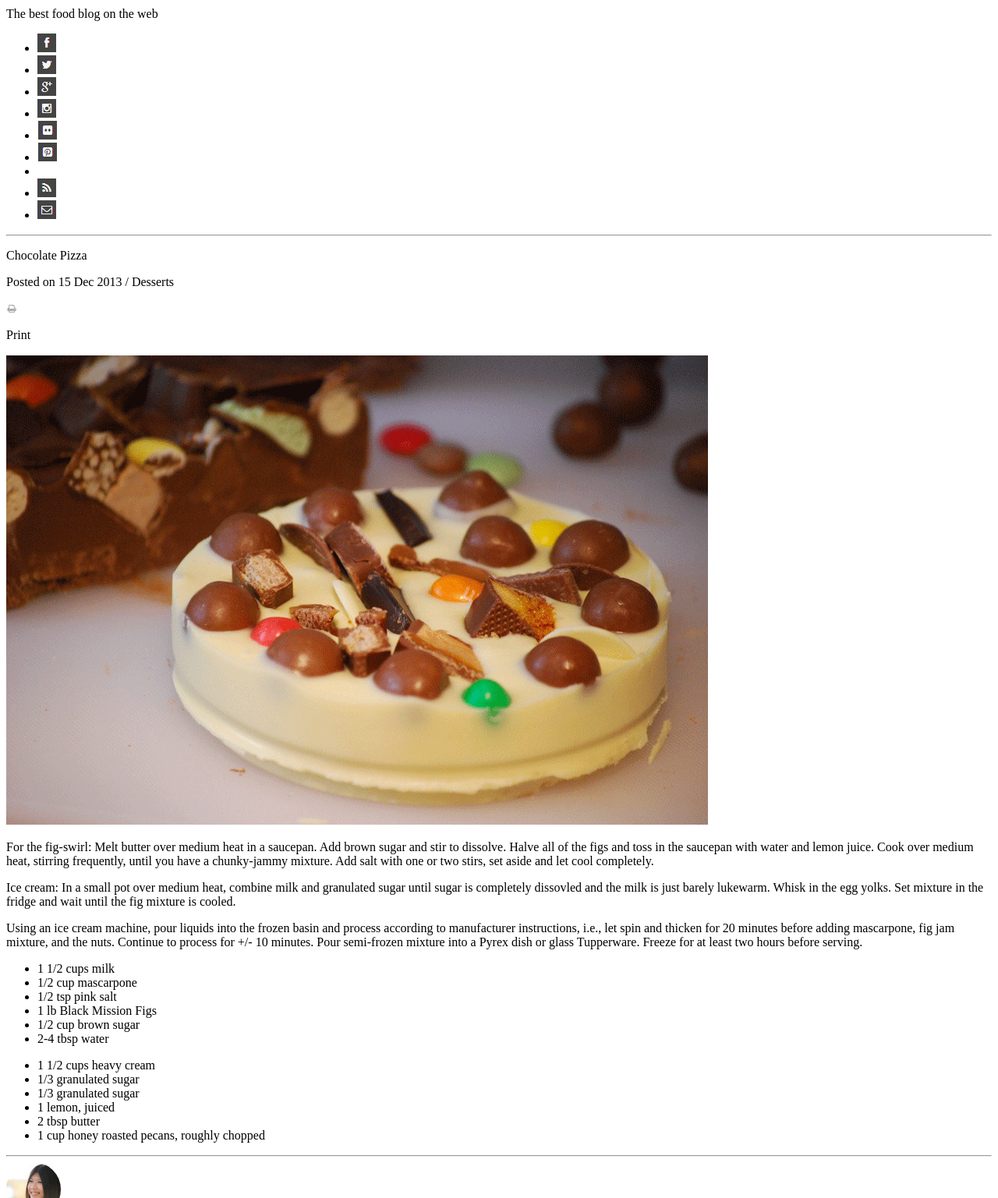
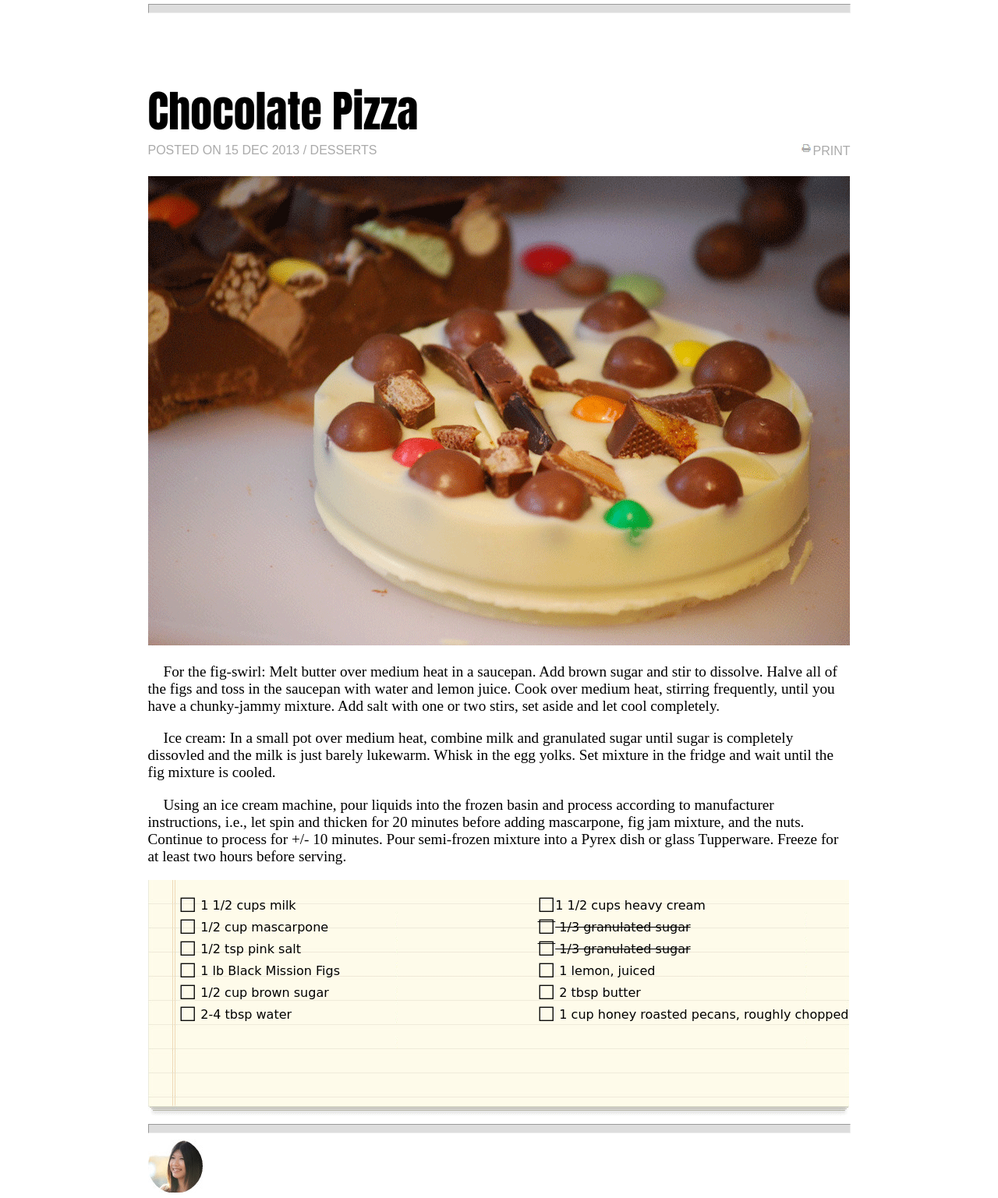
Before and after one commit to Penssake/chocolate-pizza, a plain HTML site: page index.html in a window 1280 px wide. Shown: the part 98-1635 px from the top of the page at 78% size. Drawn offline with Linux system fonts and the light colour scheme.

Commit message:
added css to header, body, & list

```diff
--- a/index.html
+++ b/index.html
@@ -2,7 +2,8 @@
 <html lang="en">
 <head>
   <meta charset="UTF-8">
-  <!-- <link href="https://fonts.googleapis.com/css?family=Anton|Yellowtail" rel="stylesheet"> -->
+  <link href="https://fonts.googleapis.com/css?family=Anton|Yellowtail" rel="stylesheet">
+  <link href="style.css" rel="stylesheet" type="text/css" >
   <title>Delicious</title>
 </head>
 <body>
@@ -10,7 +11,7 @@
     <section id="logo-and-title">
       <section id="logo">
         <img src="lab-assets/logo.png" name="logo" alt="logo" />
-      </seciton>
+      </section>
       <section id="title-and-subtitle">
         <section id="title">
           <p>Delicious</p>
@@ -21,7 +22,7 @@
       </section>
     </section>
     <section id="social-icons">
-      <ul>
+      <ul id="social-list">
         <li><a href="http://www.facebook.com"><img src="lab-assets/fb-icon.png" name="fb-icon" alt="Facebook icon" /></a></li>
         <li><a href="http://www.twitter.com"><img src="lab-assets/twit-icon.png" name="twit-icon" alt="Twitter icon" /></a></li>
         <li><a href="http://www.google.com"><img src="lab-assets/gp-icon.png" name="gp-icon" alt="Google+ icon" /></a></li>
@@ -33,8 +34,8 @@
         <li><a href="."><img src="lab-assets/mail-icon.png" name="main-icon" alt="Email icon" /></a></li>
       </ul>
     </section>
-    <hr />
   </header>
+  <hr />
   <main>
     <banner>
       <section id="article-topper">
@@ -47,11 +48,8 @@
           </section>
         </section>
         <section id="print-button">
-          <section id="print-icon">
-            <img src="lab-assets/print-icon.png" name="print-icon" alt="Print icon" />
-          </section>
-          <section id="print-text">
-            <p>Print</p>
+            <img id="print-icon" src="lab-assets/print-icon.png" name="print-icon" alt="Print icon" />
+            <p id="print-text">Print</p>
           </section>
         </section>
       </section>
@@ -61,29 +59,29 @@
     </banner>
     <article>
       <section id="article-text">
-        <p>For the fig-swirl: Melt butter over medium heat in a saucepan. Add brown sugar and stir to dissolve. Halve all of the figs and toss in the saucepan with water and lemon juice. Cook over medium heat, stirring frequently, until you have a chunky-jammy mixture. Add salt with one or two stirs, set aside and let cool completely.</p>
-        <p>Ice cream: In a small pot over medium heat, combine milk and granulated sugar until sugar is completely dissovled and the milk is just barely lukewarm. Whisk in the egg yolks. Set mixture in the fridge and wait until the fig mixture is cooled.</p>
-        <p>Using an ice cream machine, pour liquids into the frozen basin and process according to manufacturer instructions, i.e., let spin and thicken for 20 minutes before adding mascarpone, fig jam mixture, and the nuts. Continue to process for +/- 10 minutes. Pour semi-frozen mixture into a Pyrex dish or glass Tupperware. Freeze for at least two hours before serving.</p>
+        <p><span class="indent">For</span> the fig-swirl: Melt butter over medium heat in a saucepan. Add brown sugar and stir to dissolve. Halve all of the figs and toss in the saucepan with water and lemon juice. Cook over medium heat, stirring frequently, until you have a chunky-jammy mixture. Add salt with one or two stirs, set aside and let cool completely.</p>
+        <p><span class="indent">Ice</span> cream: In a small pot over medium heat, combine milk and granulated sugar until sugar is completely dissovled and the milk is just barely lukewarm. Whisk in the egg yolks. Set mixture in the fridge and wait until the fig mixture is cooled.</p>
+        <p><span class="indent">Using</span> an ice cream machine, pour liquids into the frozen basin and process according to manufacturer instructions, i.e., let spin and thicken for 20 minutes before adding mascarpone, fig jam mixture, and the nuts. Continue to process for +/- 10 minutes. Pour semi-frozen mixture into a Pyrex dish or glass Tupperware. Freeze for at least two hours before serving.</p>
       </section>
       <section id="recipe-card">
-        <section id="list-left">
-          <ul>
-            <li>1 1/2 cups milk</li>
-            <li>1/2 cup mascarpone</li>
-            <li>1/2 tsp pink salt</li>
-            <li>1 lb Black Mission Figs</li>
-            <li>1/2 cup brown sugar</li>
-            <li>2-4 tbsp water</li>
+        <section>
+          <ul id="list-left">
+            <li><span class="check-box">&#9633</span> 1 1/2 cups milk</li>
+            <li><span class="check-box">&#9633</span> 1/2 cup mascarpone</li>
+            <li><span class="check-box">&#9633</span> 1/2 tsp pink salt</li>
+            <li><span class="check-box">&#9633</span> 1 lb Black Mission Figs</li>
+            <li><span class="check-box">&#9633</span> 1/2 cup brown sugar</li>
+            <li><span class="check-box">&#9633</span> 2-4 tbsp water</li>
           </ul>
         </section>
-        <section id="list-right">
-          <ul>
-            <li>1 1/2 cups heavy cream</li>
-            <li class="lined-out"><span>1/3 granulated sugar</span></li>
-            <li class="lined-out"><span>1/3 granulated sugar</span></li>
-            <li>1 lemon, juiced</li>
-            <li>2 tbsp butter</li>
-            <li>1 cup honey roasted pecans, roughly chopped</li>
+        <section>
+          <ul id="list-right">
+            <li><span class="check-box">&#9633</span>1 1/2 cups heavy cream</li>
+            <li class="lined-out"><span class="check-box">&#9633</span> 1/3 granulated sugar</li>
+            <li class="lined-out"><span class="check-box">&#9633</span> 1/3 granulated sugar</li>
+            <li><span class="check-box">&#9633</span> 1 lemon, juiced</li>
+            <li><span class="check-box">&#9633</span> 2 tbsp butter</li>
+            <li><span class="check-box">&#9633</span> 1 cup honey roasted pecans, roughly chopped</li>
           </ul>
         </section>
       </section>
--- a/style.css
+++ b/style.css
@@ -0,0 +1,152 @@
+body {
+  width: 901px;
+  margin: auto;
+}
+
+header {
+  margin-top: 30px;
+  width: 100%;
+  height: 65px;
+}
+
+#article-topper {
+  height:200px;
+}
+
+#logo-and-title, #logo, #title-and-subtitle, #title {
+  box-sizing: border-box;
+}
+
+#logo-and-title {
+  height: 60px;
+  float: left;
+  display: inline-block;
+}
+
+#logo {
+  width: 42px;
+  height: 45px;
+  float: left;
+  display: inline-block;
+}
+
+#title-and-subtitle {
+  height: 60px
+  float: right;
+  margin-top:
+}
+
+.indent {
+  margin-left: 20px;
+
+}
+
+#subtitle p {
+  margin-top: 0;
+}
+
+#title {
+  font-family: Yellowtail;
+  height: 40px;
+  font-size: 35px;
+  font-weight: bold;
+}
+
+#title p {
+  margin: 0;
+  margin-top: -7px;
+}
+
+#article-title {
+  font-family: anton;
+  font-size: 3.5em;
+}
+
+#article-title p {
+  margin: 0;
+}
+
+#title-and-date{
+  margin-top: 75px;
+  float: left;
+}
+
+#print-button {
+  float: right;
+  display: inline;
+  margin-top: 160px;
+}
+
+#print-icon {
+  float: left;
+  margin-right: 3px;
+}
+
+#print-text {
+  float: right;
+}
+
+#date-posted p, #print-text  {
+  text-transform: uppercase;
+  margin: 0;
+  color: #AAAAAA;
+  font-family: sans-serif;
+}
+
+#subtitle {
+  height: 8px;
+  text-transform: uppercase;
+  font-family: sans-serif;
+  font-size: 8px;
+  margin-left: 50px;
+  /*padding: 10px;*/
+}
+
+#social-list {
+  list-style: none;
+}
+
+#social-icons {
+  float: right;
+}
+
+#social-icons li {
+  display: inline;
+}
+
+hr {
+  height: 10px;
+  background-color: #DDDDDD;
+}
+
+#article-text {
+  font-size: 120%;
+}
+
+#recipe-card {
+  width: 899px;
+  height: 305px;
+  background-image: url("lab-assets/list-bg.png");
+  font-family: cursive;
+}
+
+
+
+#list-left {
+  float: left;
+  list-style: none;
+
+}
+
+#list-right {
+  float: right;
+  list-style: none;
+}
+
+.check-box {
+  font-size: 150%;
+}
+
+.lined-out {
+  text-decoration: line-through;
+}
```
